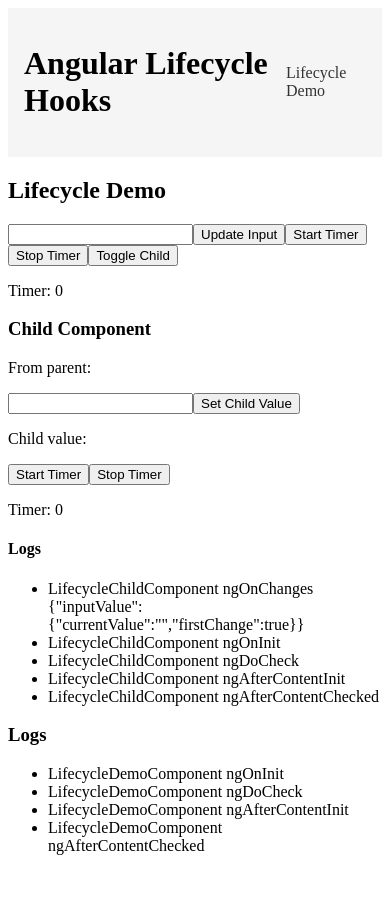
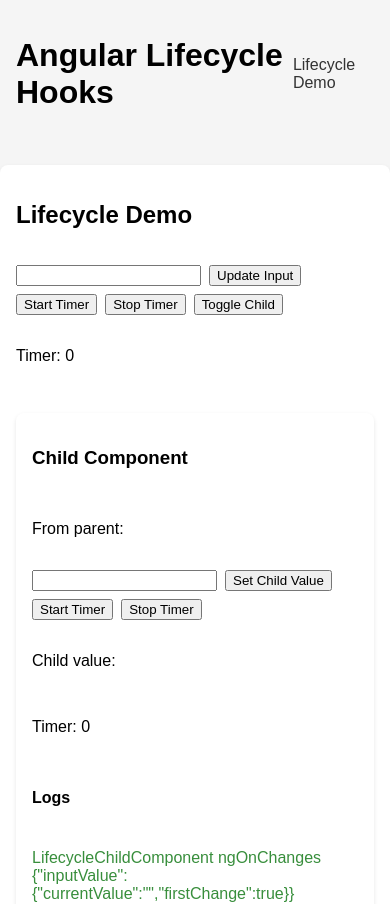
Before and after one commit to stormpanda/angular-life-cycle-hooks, an Angular app: page /lifecycle-demo in a window 390 px wide. Shown: the top 904 px of the page. Before the commit the page ends 871 px from the top, so only its background shows below. Built offline with nearby package versions, Linux system fonts and the light colour scheme.

Commit message:
style: add responsive cards and themed logs

```diff
--- a/src/app/lifecycle-demo/child/child.component.html
+++ b/src/app/lifecycle-demo/child/child.component.html
@@ -1,14 +1,16 @@
-<div>
+<div class="card child-container">
   <h3>Child Component</h3>
   <p>From parent: {{ inputValue }}</p>
-  <input #val />
-  <button (click)="childValue = val.value">Set Child Value</button>
+  <div class="controls">
+    <input #val />
+    <button (click)="childValue = val.value">Set Child Value</button>
+    <button (click)="startTimer()">Start Timer</button>
+    <button (click)="stopTimer()">Stop Timer</button>
+  </div>
   <p>Child value: {{ childValue }}</p>
-  <button (click)="startTimer()">Start Timer</button>
-  <button (click)="stopTimer()">Stop Timer</button>
   <p>Timer: {{ counter }}</p>
   <h4>Logs</h4>
-  <ul>
-    <li *ngFor="let log of logs">{{ log }}</li>
+  <ul class="logs">
+    <li *ngFor="let log of logs" [ngClass]="getLogClass(log)">{{ log }}</li>
   </ul>
 </div>
--- a/src/app/lifecycle-demo/child/child.component.scss
+++ b/src/app/lifecycle-demo/child/child.component.scss
@@ -0,0 +1,22 @@
+.child-container {
+  display: flex;
+  flex-direction: column;
+  gap: 1rem;
+  max-width: 600px;
+}
+
+.controls {
+  display: flex;
+  flex-wrap: wrap;
+  gap: 0.5rem;
+}
+
+.logs {
+  list-style: none;
+  padding: 0;
+  margin: 0;
+}
+
+.logs li {
+  padding: 0.25rem 0;
+}
--- a/src/app/lifecycle-demo/child/child.component.ts
+++ b/src/app/lifecycle-demo/child/child.component.ts
@@ -27,6 +27,17 @@
   childValue = '';
   counter = 0;
   intervalId?: ReturnType<typeof setInterval>;
+
+  getLogClass(entry: string): string {
+    const lower = entry.toLowerCase();
+    if (lower.includes('timer')) {
+      return 'log-timer';
+    }
+    if (lower.includes('destroy')) {
+      return 'log-destroy';
+    }
+    return 'log-lifecycle';
+  }
 
   log(message: string, data?: any) {
     this.logs.push(data ? `${message} ${JSON.stringify(data)}` : message);
--- a/src/app/lifecycle-demo/lifecycle-demo.component.html
+++ b/src/app/lifecycle-demo/lifecycle-demo.component.html
@@ -1,16 +1,18 @@
-<div>
+<div class="card demo-container">
   <h2>Lifecycle Demo</h2>
-  <input #val />
-  <button (click)="inputValue = val.value">Update Input</button>
-  <button (click)="startTimer()">Start Timer</button>
-  <button (click)="stopTimer()">Stop Timer</button>
-  <button (click)="toggleChild()">Toggle Child</button>
+  <div class="controls">
+    <input #val />
+    <button (click)="inputValue = val.value">Update Input</button>
+    <button (click)="startTimer()">Start Timer</button>
+    <button (click)="stopTimer()">Stop Timer</button>
+    <button (click)="toggleChild()">Toggle Child</button>
+  </div>
   <p>Timer: {{ counter }}</p>
 
   <app-child *ngIf="showChild" [inputValue]="inputValue"></app-child>
 
   <h3>Logs</h3>
-  <ul>
-    <li *ngFor="let log of logs">{{ log }}</li>
+  <ul class="logs">
+    <li *ngFor="let log of logs" [ngClass]="getLogClass(log)">{{ log }}</li>
   </ul>
 </div>
--- a/src/app/lifecycle-demo/lifecycle-demo.component.scss
+++ b/src/app/lifecycle-demo/lifecycle-demo.component.scss
@@ -1 +1,24 @@
 /* Styles for LifecycleDemoComponent */
+
+.demo-container {
+  display: flex;
+  flex-direction: column;
+  gap: 1rem;
+  max-width: 600px;
+}
+
+.controls {
+  display: flex;
+  flex-wrap: wrap;
+  gap: 0.5rem;
+}
+
+.logs {
+  list-style: none;
+  padding: 0;
+  margin: 0;
+}
+
+.logs li {
+  padding: 0.25rem 0;
+}
--- a/src/app/lifecycle-demo/lifecycle-demo.component.ts
+++ b/src/app/lifecycle-demo/lifecycle-demo.component.ts
@@ -28,6 +28,17 @@
   showChild = true;
   counter = 0;
   intervalId?: ReturnType<typeof setInterval>;
+
+  getLogClass(entry: string): string {
+    const lower = entry.toLowerCase();
+    if (lower.includes('timer')) {
+      return 'log-timer';
+    }
+    if (lower.includes('destroy')) {
+      return 'log-destroy';
+    }
+    return 'log-lifecycle';
+  }
 
   log(message: string, data?: any) {
     this.logs.push(data ? `${message} ${JSON.stringify(data)}` : message);
--- a/src/styles.scss
+++ b/src/styles.scss
@@ -1 +1,34 @@
-/* You can add global styles to this file, and also import other style files */
+/* Global theme and shared styles */
+
+:root {
+  --primary-color: #1976d2;
+  --lifecycle-color: #388e3c;
+  --warn-color: #d32f2f;
+  --bg-color: #f5f5f5;
+}
+
+body {
+  margin: 0;
+  font-family: Arial, sans-serif;
+  background: var(--bg-color);
+}
+
+.card {
+  background: #fff;
+  border-radius: 8px;
+  box-shadow: 0 2px 4px rgba(0, 0, 0, 0.1);
+  padding: 1rem;
+  margin: 1rem auto;
+}
+
+.log-timer {
+  color: var(--primary-color);
+}
+
+.log-lifecycle {
+  color: var(--lifecycle-color);
+}
+
+.log-destroy {
+  color: var(--warn-color);
+}
```
